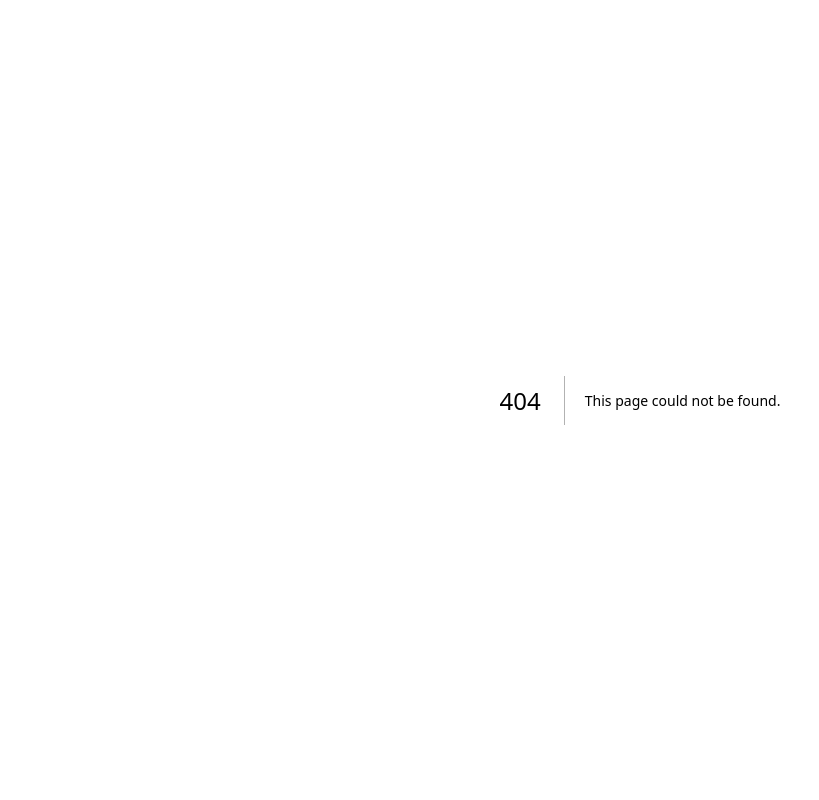
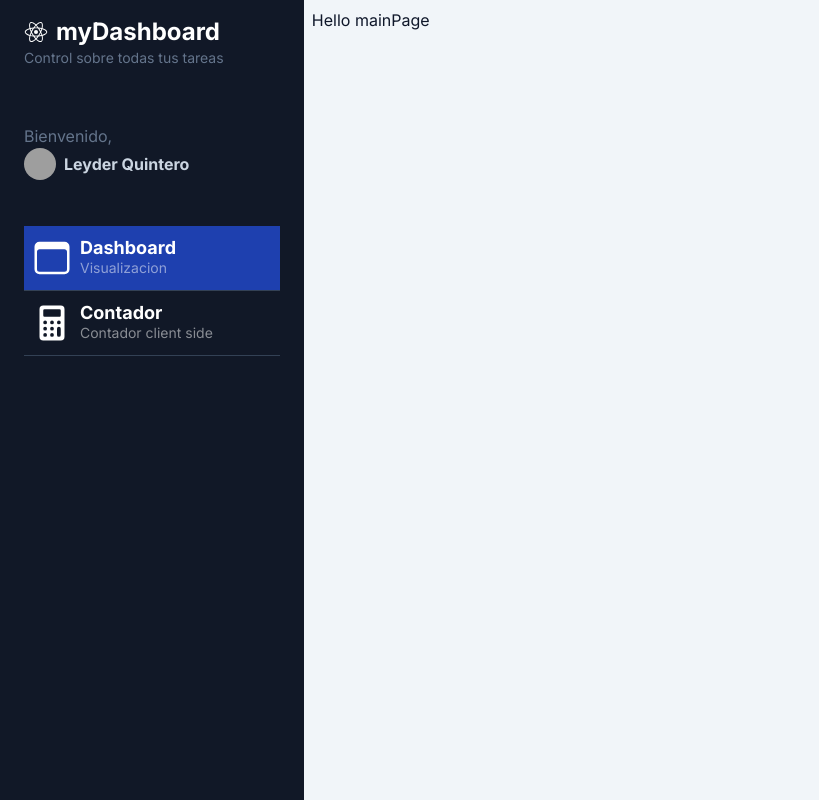
Before and after one commit to lelequinter/my-dashboard-Nextjs, a Next.js app: page /dashboard/main in a window 1280 px wide. Before the commit this address had no page. Shown: the whole page, without its empty margins (0-819 px from the left). Built offline with nearby package versions, Linux system fonts and the light colour scheme; grey boxes are pictures that could not be loaded.

Commit message:
Iconos y ruta activa

```diff
--- a/src/app/components/Sidebar.tsx
+++ b/src/app/components/Sidebar.tsx
@@ -1,5 +1,22 @@
 import Image from "next/image";
 import React from "react";
+import { IoBrowsersOutline, IoCalculator, IoLogoReact } from "react-icons/io5";
+import { SidebarMenuItem } from './SidebarMenuItem';
+
+const menuItems = [
+    {
+        path: '/dashboard/main',
+        icon: <IoBrowsersOutline size={40} />,
+        title: 'Dashboard',
+        subtitle: 'Visualizacion'
+    },
+    {
+        path: '/dashboard/counter',
+        icon: <IoCalculator size={40} />,
+        title: 'Contador',
+        subtitle: 'Contador client side'
+    },
+]
 
 export const Sidebar = () => {
   return (
@@ -9,15 +26,16 @@
       className="bg-gray-900 min-h-screen z-10 text-slate-300 w-64 left-0 h-screen overflow-y-scroll"
     >
       <div id="logo" className="my-4 px-6">
-        <h1 className="text-lg md:text-2xl font-bold text-white">
-          Dash<span className="text-blue-500">8</span>.
+        <h1 className="flex items-center text-lg md:text-2xl font-bold text-white">
+            <IoLogoReact className="mr-2" />
+            <span> myDashboard </span>
         </h1>
         <p className="text-slate-500 text-sm">
-          Manage your actions and activities
+          Control sobre todas tus tareas
         </p>
       </div>
       <div id="profile" className="px-6 py-10">
-        <p className="text-slate-500">Welcome back,</p>
+        <p className="text-slate-500">Bienvenido,</p>
         <a href="#" className="inline-flex space-x-2 items-center">
           <span>
             <Image
@@ -33,65 +51,12 @@
       </div>
 
       <div id="nav" className="w-full px-6">
-        <a
-          href="#"
-          className="w-full px-2 inline-flex space-x-2 items-center border-b border-slate-700 py-3 bg-blue-800 hover:bg-white/5 transition ease-linear duration-150"
-        >
-          <div>
-            <svg
-              xmlns="http://www.w3.org/2000/svg"
-              fill="none"
-              viewBox="0 0 24 24"
-              strokeWidth="1.5"
-              stroke="currentColor"
-              className="w-6 h-6 text-white"
-            >
-              <path
-                strokeLinecap="round"
-                strokeLinejoin="round"
-                d="M3.75 6A2.25 2.25 0 016 3.75h2.25A2.25 2.25 0 0110.5 6v2.25a2.25 2.25 0 01-2.25 2.25H6a2.25 2.25 0 01-2.25-2.25V6zM3.75 15.75A2.25 2.25 0 016 13.5h2.25a2.25 2.25 0 012.25 2.25V18a2.25 2.25 0 01-2.25 2.25H6A2.25 2.25 0 013.75 18v-2.25zM13.5 6a2.25 2.25 0 012.25-2.25H18A2.25 2.25 0 0120.25 6v2.25A2.25 2.25 0 0118 10.5h-2.25a2.25 2.25 0 01-2.25-2.25V6zM13.5 15.75a2.25 2.25 0 012.25-2.25H18a2.25 2.25 0 012.25 2.25V18A2.25 2.25 0 0118 20.25h-2.25A2.25 2.25 0 0113.5 18v-2.25z"
-              />
-            </svg>
-          </div>
-          <div className="flex flex-col">
-            <span className="text-lg font-bold leading-5 text-white">
-              Dashboard
-            </span>
-            <span className="text-sm text-white/50 hidden md:block">
-              Data Overview
-            </span>
-          </div>
-        </a>
 
-        <a
-          href="#"
-          className="w-full px-2 inline-flex space-x-2 items-center border-b border-slate-700 py-3 hover:bg-white/5 transition ease-linear duration-150"
-        >
-          <div>
-            <svg
-              xmlns="http://www.w3.org/2000/svg"
-              fill="none"
-              viewBox="0 0 24 24"
-              strokeWidth="1.5"
-              stroke="currentColor"
-              className="w-6 h-6"
-            >
-              <path
-                strokeLinecap="round"
-                strokeLinejoin="round"
-                d="M20.25 6.375c0 2.278-3.694 4.125-8.25 4.125S3.75 8.653 3.75 6.375m16.5 0c0-2.278-3.694-4.125-8.25-4.125S3.75 4.097 3.75 6.375m16.5 0v11.25c0 2.278-3.694 4.125-8.25 4.125s-8.25-1.847-8.25-4.125V6.375m16.5 0v3.75m-16.5-3.75v3.75m16.5 0v3.75C20.25 16.153 16.556 18 12 18s-8.25-1.847-8.25-4.125v-3.75m16.5 0c0 2.278-3.694 4.125-8.25 4.125s-8.25-1.847-8.25-4.125"
-              />
-            </svg>
-          </div>
-          <div className="flex flex-col">
-            <span className="text-lg text-slate-300 font-bold leading-5">
-              Counter
-            </span>
-            <span className="text-sm text-slate-500 hidden md:block">
-              Estado local
-            </span>
-          </div>
-        </a>
+        {
+            menuItems.map(item => (
+                <SidebarMenuItem key={item.path} {...item} />
+            ))
+        }
 
       </div>
     </div>
--- /dev/null
+++ b/src/app/components/SidebarMenuItem.tsx
@@ -0,0 +1,34 @@
+'use client';
+
+import Link from "next/link";
+import { usePathname } from "next/navigation";
+
+interface Props {
+    path: string;
+    icon: JSX.Element;
+    title: string;
+    subtitle: string;
+}
+
+export const SidebarMenuItem = ({path,icon,title,subtitle}: Props) => {
+    const pathname = usePathname();
+
+  return (
+    <Link
+      href={path}
+      className={`${ pathname === path && 'bg-blue-800' } ${pathname === path && 'hover:bg-blue-600'}  w-full px-2 inline-flex space-x-2 items-center border-b border-slate-700 py-3 hover:bg-white/5 transition ease-linear duration-150`}
+    >
+      <div className="text-white">
+        {icon}
+      </div>
+      <div className="flex flex-col">
+        <span className="text-lg font-bold leading-5 text-white">
+          {title}
+        </span>
+        <span className="text-sm text-white/50 hidden md:block">
+          {subtitle}
+        </span>
+      </div>
+    </Link>
+  );
+};
--- a/src/app/components/index.ts
+++ b/src/app/components/index.ts
@@ -1 +1,2 @@
 export { Sidebar } from './Sidebar';
+export { SidebarMenuItem } from './SidebarMenuItem';
--- /dev/null
+++ b/src/app/dashboard/main/page.tsx
@@ -0,0 +1,8 @@
+
+export default function MainPage() {
+  return (
+    <div>
+      <h1>Hello mainPage</h1>
+    </div>
+  );
+}
--- a/src/app/page.tsx
+++ b/src/app/page.tsx
@@ -3,7 +3,7 @@
 
 export default function HomePage() {
 
-  redirect('/dashboard/counter');
+  redirect('/dashboard/main');
   return (
     <>
       <h1>Hola mundo</h1>
```
Also changed, not shown: package.json (+5 -4 lines), 1 other file (tests, documents, lock files or other folders).
